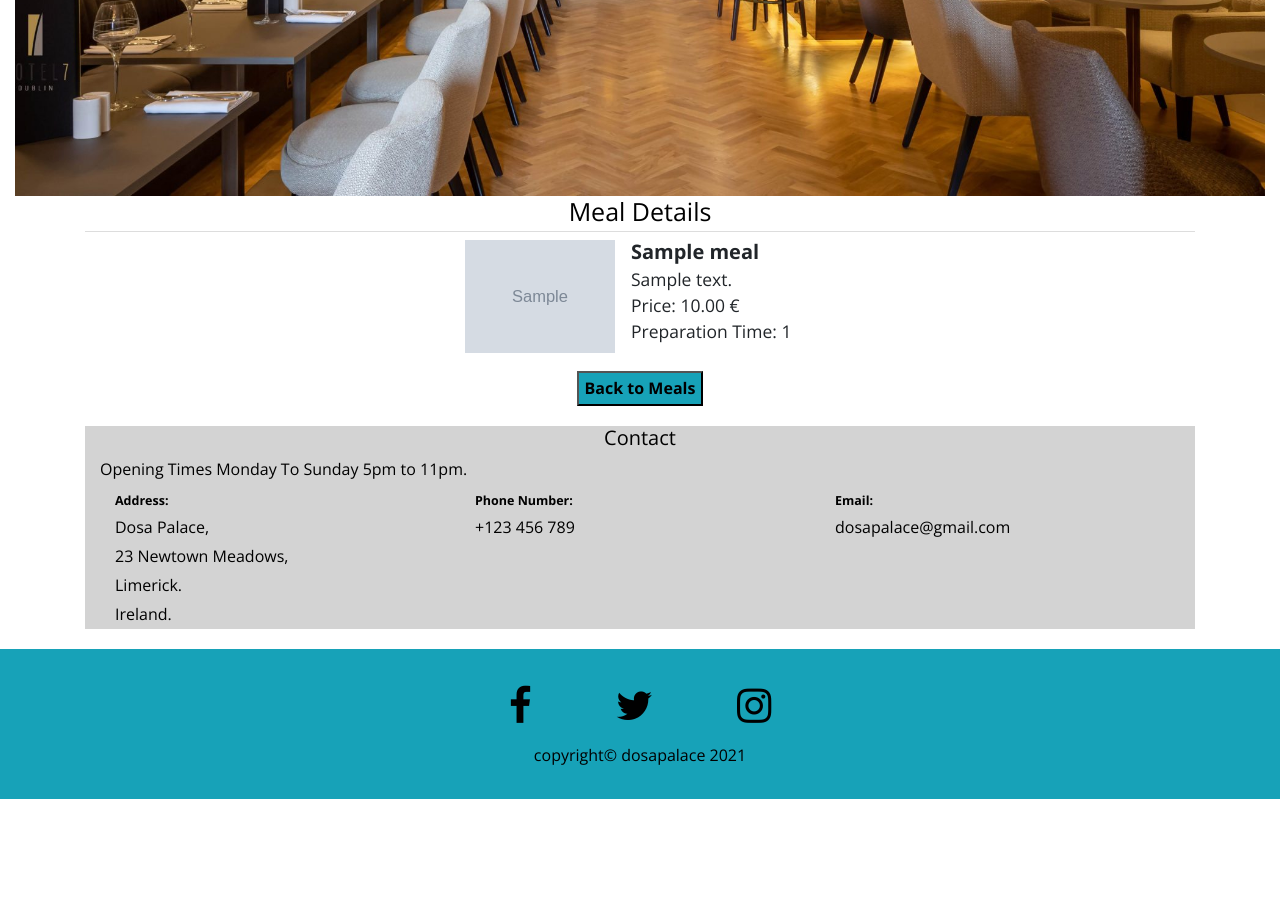
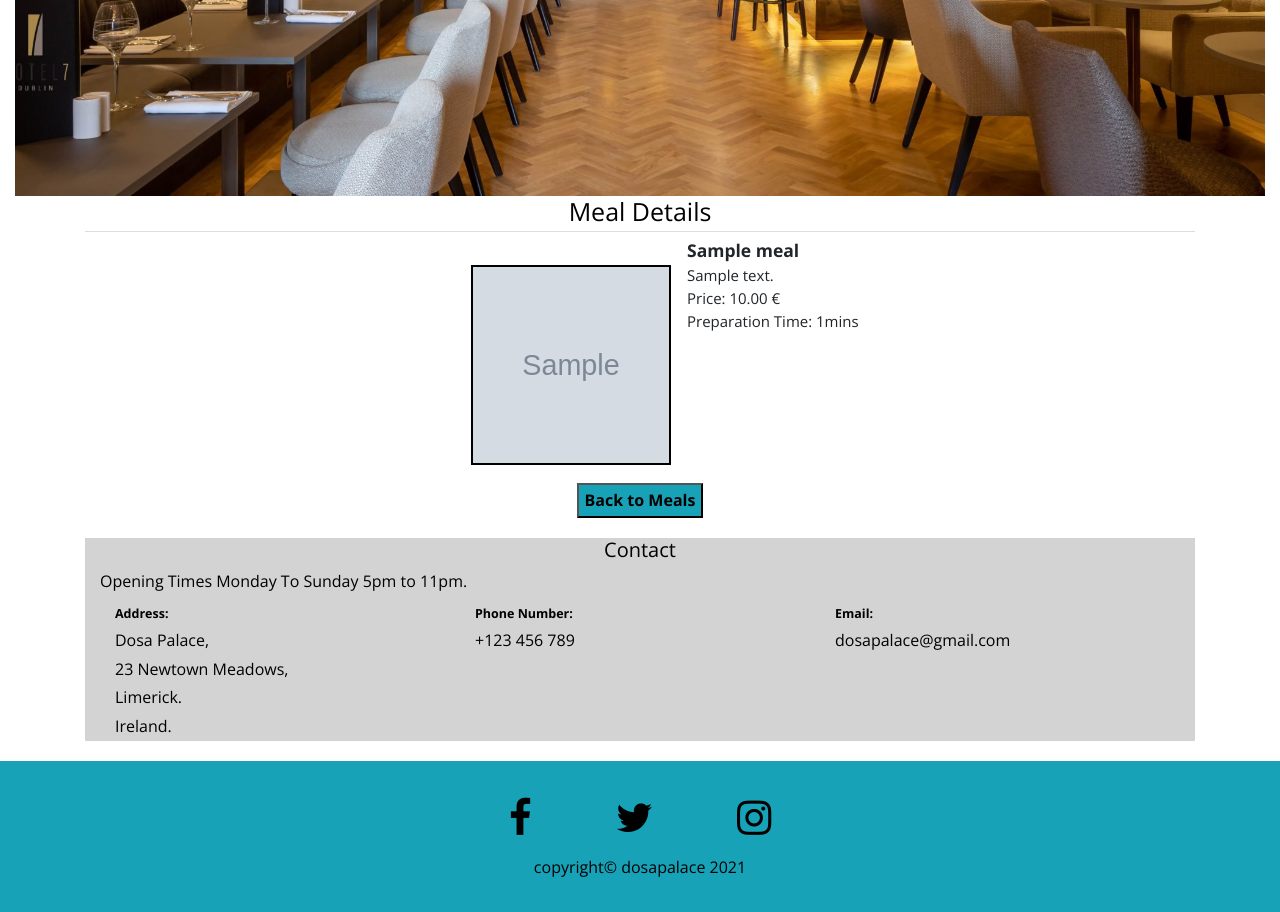
Before and after one commit to KSanthanesh/dosa-palace, a Django app: page /get_meal_detail/1 in a window 1280 px wide. Shown: the part 660-1572 px from the top of the page. Before the commit the page ends 1459 px from the top, so only its background shows below. Run offline with Django 3.2, Linux system fonts and the light colour scheme; tables that the repository leaves empty hold one stand-in row (values such as "Sample post"); grey boxes marked "Sample" are stand-in pictures; some libraries are stand-ins or nearby versions; some web fonts are replaced.

Commit message:
Add style in to meal list and meal detail page

```diff
--- a/meals/templates/meals/detail.html
+++ b/meals/templates/meals/detail.html
@@ -5,24 +5,24 @@
 <div class="text-center">
 <h1>Meal Details</h1>
 
-<h2>{{meal.detail}}</h2>
 <table class="table">
     <tr>
-        <td align="right"><img src="{{meal_detail.image.url}}"  style="width: 150px;" alt="Dosa"></td>
+        <td align="right"><img src="{{meal_detail.image.url}}" class="meal-img" alt="Dosa"></td>
         <td align="left">
-            <h2 class="text center"><b>{{meal_detail.name}}</b></h2>
-            <h3>{{meal_detail.description}}</h3>
-            <h3>Price: {{meal_detail.price}} €</h3>
-            <h3>Preparation Time: {{meal_detail.preparation_time}}</h3></td>
+            <h3><b>{{meal_detail.name}}</b></h3>
+            <h4 class="meal-table">{{meal_detail.description}}</h4>
+            <h4 class="meal-table">Price: {{meal_detail.price}} €</h4>
+            <h4 class="meal-table">Preparation Time: {{meal_detail.preparation_time}}mins</h4></td>
     </tr>
 </table>
+
 <!-- <img src="{{meal_detail.image.url}}" class="img-responsive m-auto meal" alt="Dosa">
 <h3>{{meal_detail.description}}</h3>
 <h3>Price: {{meal_detail.price}} €</h3>
 <h3>Preparation Time: {{meal_detail.preparation_time}}</h3> -->
 
 
-<button class="text-center bg-info"><a href="{% url 'get_meal_list' %}">Back to Meals</a></button>
+<button class="bg-info"><a href="{% url 'get_meal_list' %}">Back to Meals</a></button>
 </div>
 
 
--- a/static/css/style.css
+++ b/static/css/style.css
@@ -85,6 +85,13 @@ ul, li, a {
     font-size: 30px;
 }
 
+.meal-img {
+    width: 200px;
+    height: 200px;
+    border: 2px solid #000;
+    margin-top: 25px;
+}
+
 /*-----------------------------------------------Media Query*/
 
 /* For  medium screens sizes from 950px wide and down */
@@ -106,4 +113,13 @@ ul, li, a {
     .head {
         font-size: 15px;
     }
+
+    .meal-table {
+        font-size: 16px;
+    }
+
+    .meal-img {
+        width: 120px;
+        height: 120px;
+    }
 }
```
Also changed, not shown: meals/templates/meals/list.html (+5 -3 lines).
